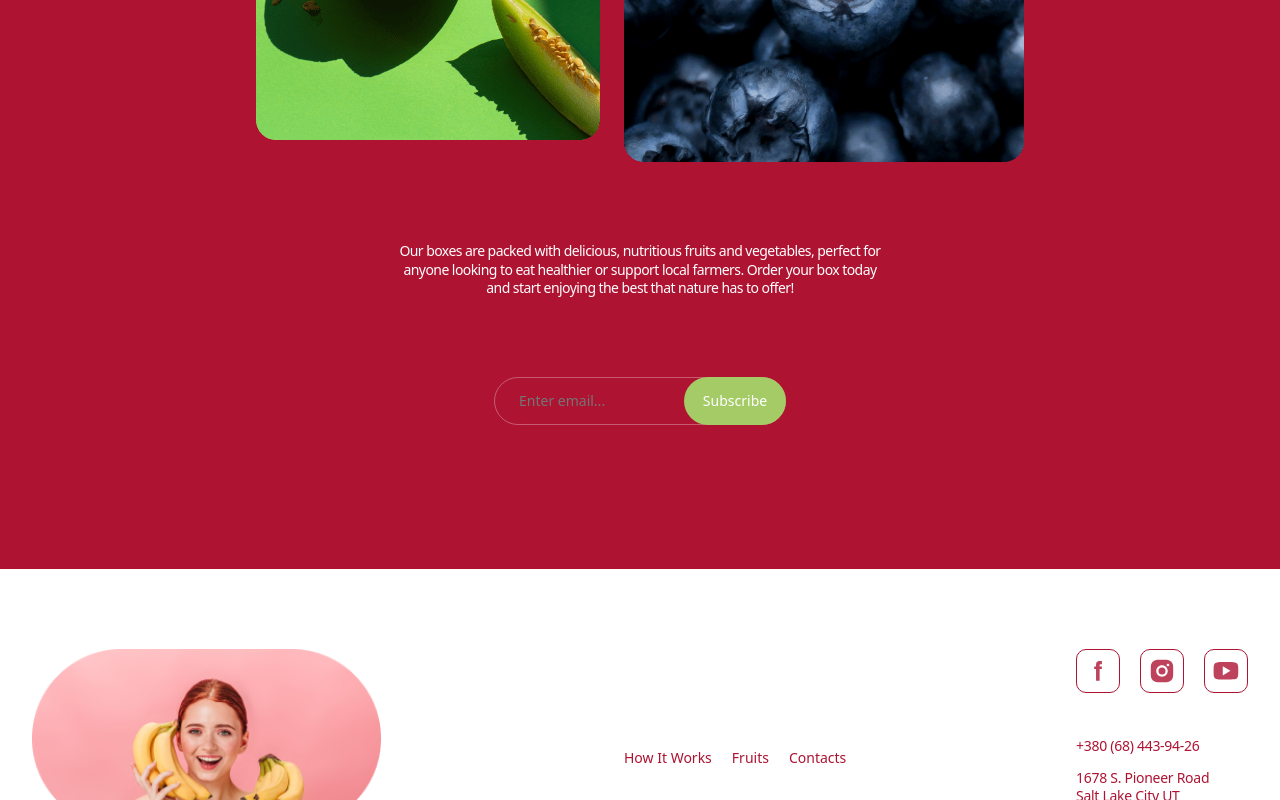
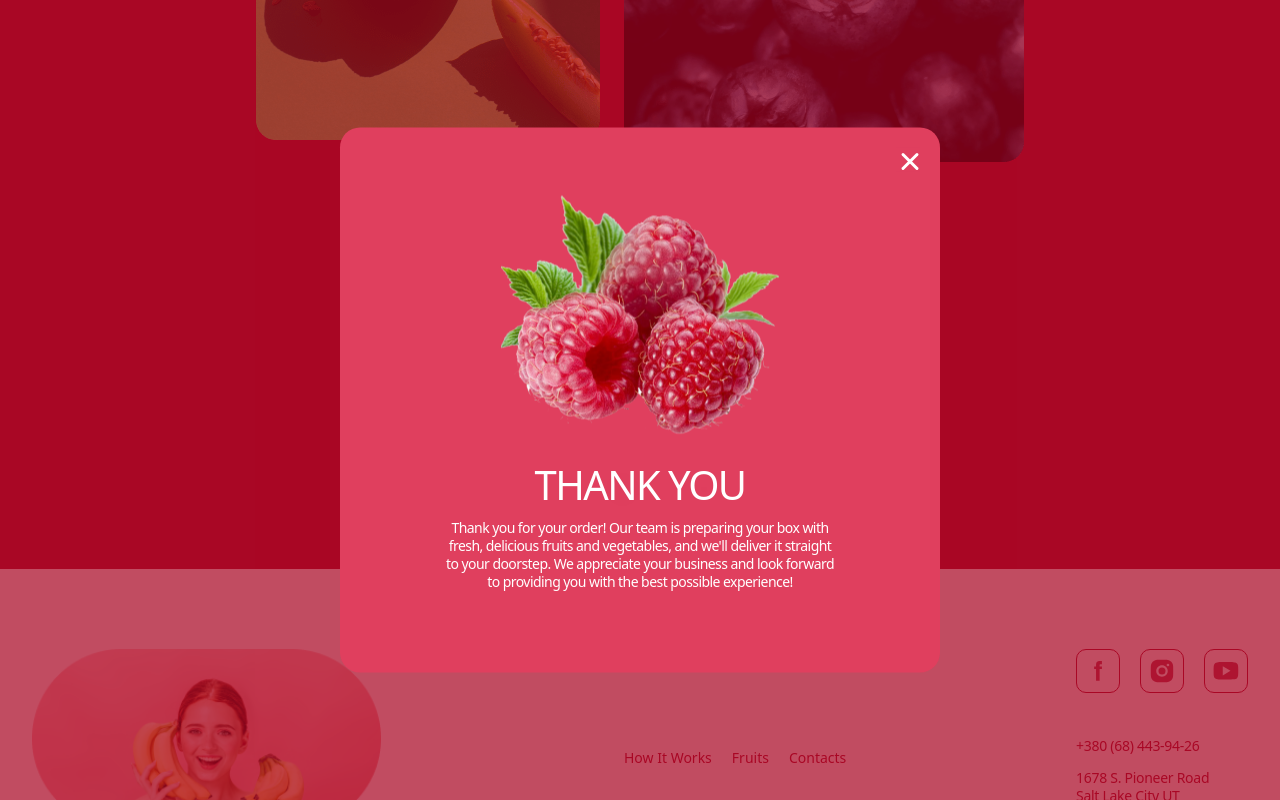
Before and after one commit to eddvornichenko/project-JuiceDev2023, a website built with Vite: page src/index.html in a window 1280 px wide. Both pictures are taken after a click on the button "Subscribe". Shown: the part 4831-5631 px from the top of the page. Built offline with nearby package versions, Linux system fonts and the light colour scheme.

Commit message:
Update modal-window.html

```diff
--- a/src/partials/modal-window.html
+++ b/src/partials/modal-window.html
@@ -127,7 +127,7 @@
   </div>
 </div>
 <!-- Modal window THENK YOU -->
-<div class="fond is-hidden">
+<div class="fond is-hidden" thank-modal>
   <div class="modal-thank-top">
     <button class="thank-btn-close" type="button" thank-modal-close>
       <svg class="btn-close-icon" width="28" height="28">
```
